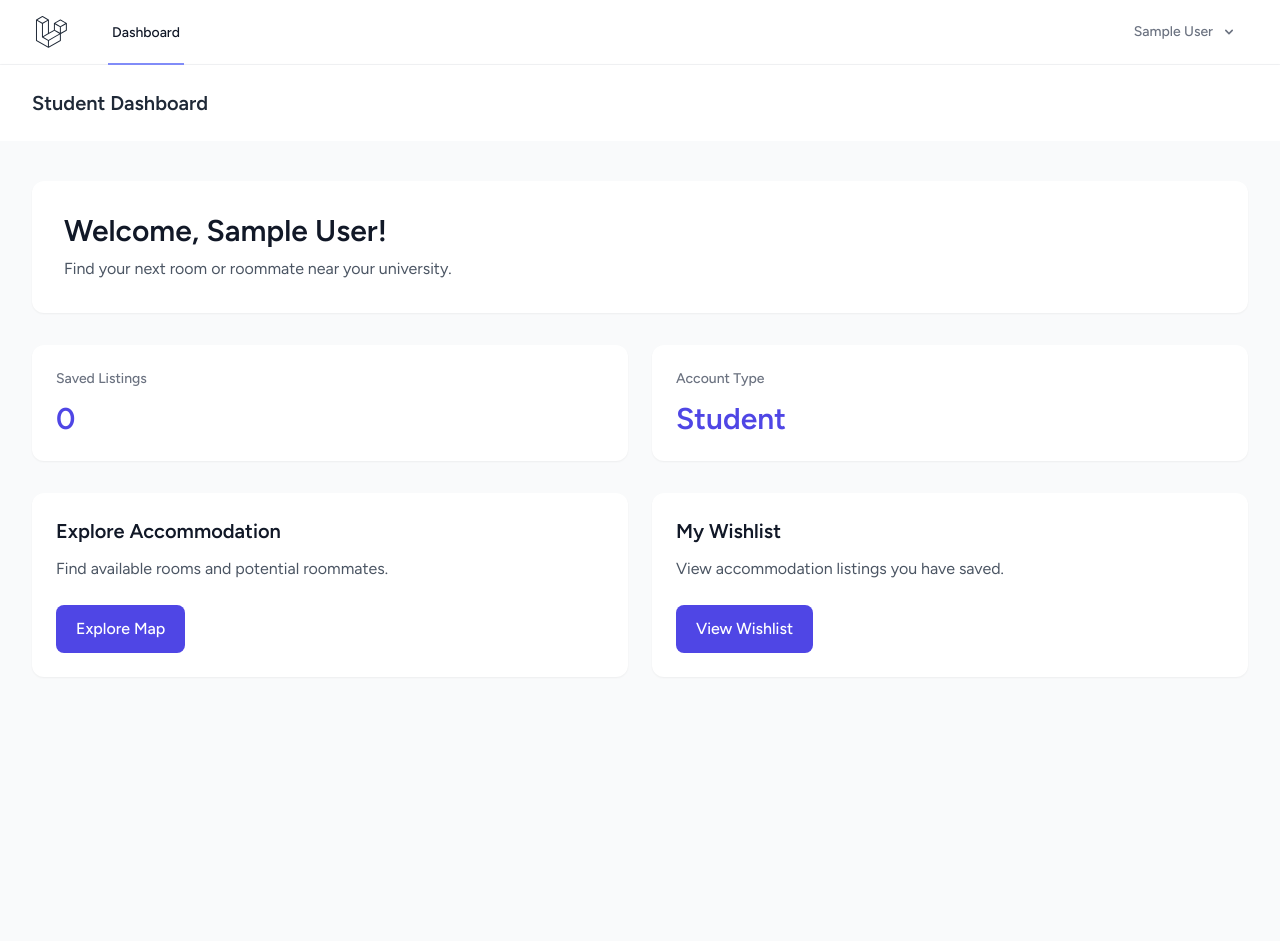
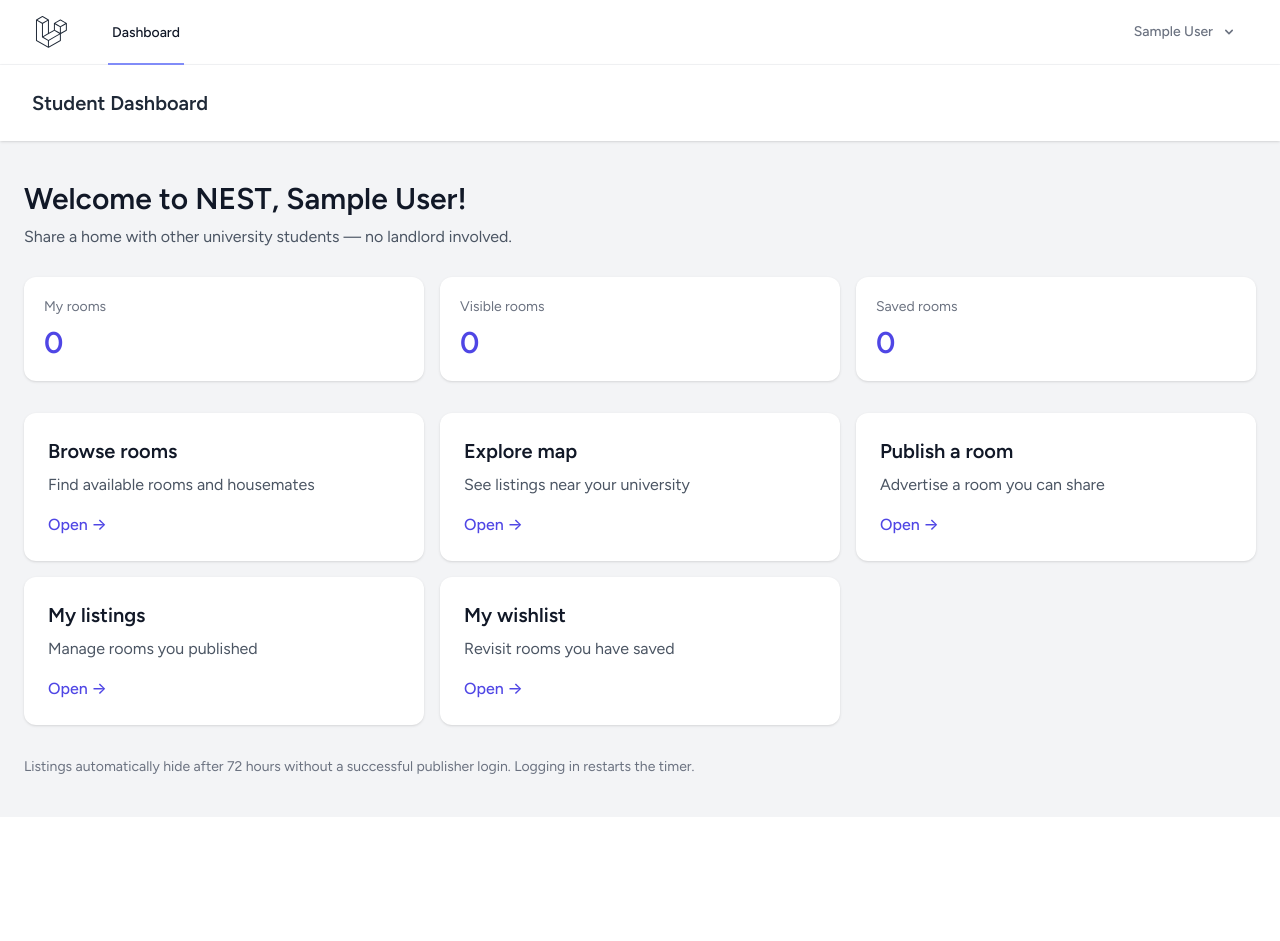
Before and after one commit to AadhityaEsc/NEST, a Laravel app: page /dashboard in a window 1280 px wide. After the commit the page ends 774 px from the top, so only its background shows below. Run offline with Laravel 12, Linux system fonts and the light colour scheme; the visitor is signed in with stand-in values (Sample User, id 1); data that the repository does not hold is empty; style sheets or scripts are compiled from the project's sources; parts of the project's set-up code (start-up, migrations or seed data) failed here and were passed over; some libraries are stand-ins or nearby versions.

Commit message:
page_udated/Dashboard/v1/01

```diff
--- a/resources/js/Pages/Dashboard.jsx
+++ b/resources/js/Pages/Dashboard.jsx
@@ -1,163 +1,46 @@
+import AuthenticatedLayout from '@/Layouts/AuthenticatedLayout';
+import { Head, Link, usePage } from '@inertiajs/react';
 
-import React from 'react';
-import { Head, Link, usePage } from '@inertiajs/react';
-import AuthenticatedLayout from '@/Layouts/AuthenticatedLayout';
+const actions = [
+    ['Browse rooms', '/listings', 'Find available rooms and housemates'],
+    ['Explore map', '/map', 'See listings near your university'],
+    ['Publish a room', '/listings/create', 'Advertise a room you can share'],
+    ['My listings', '/my-listings', 'Manage rooms you published'],
+    ['My wishlist', '/wishlist', 'Revisit rooms you have saved'],
+];
 
-export default function Dashboard({
-    myListingsCount = 0,
-    activeListingsCount = 0,
-    savedListingsCount = 0,
-}) {
+export default function Dashboard({ myListingsCount = 0, activeListingsCount = 0, savedListingsCount = 0 }) {
     const { auth } = usePage().props;
-    const user = auth.user;
-
-    const isLandlord = user.role === 'landlord';
 
     return (
-
-        <AuthenticatedLayout
-            user={user}
-            header={
-                <h2 className="text-xl font-semibold text-gray-800">
-                    {isLandlord
-                        ? 'Landlord Dashboard'
-                        : 'Student Dashboard'}
-                </h2>
-            }
-        >
+        <AuthenticatedLayout user={auth.user} header={<h2 className="font-semibold text-xl text-gray-800">Student Dashboard</h2>}>
             <Head title="Dashboard" />
-
-            <div className="min-h-screen bg-gray-50 py-10">
-                <div className="mx-auto max-w-7xl px-4 sm:px-6 lg:px-8">
-
-                    {/* Welcome section */}
-                    <div className="mb-8 rounded-xl bg-white p-8 shadow-sm">
-                        <h1 className="text-3xl font-bold text-gray-900">
-                            Welcome, {user.name}!
-                        </h1>
-
-                        <p className="mt-2 text-gray-600">
-                            {isLandlord
-                                ? 'Manage your properties and accommodation listings.'
-                                : 'Find your next room or roommate near your university.'}
-                        </p>
-                    </div>
-
-                    {/* Landlord Dashboard */}
-                    {isLandlord ? (
-                        <>
-                            <div className="grid gap-6 md:grid-cols-2">
-
-                                <StatCard
-                                    title="Total Listings"
-                                    value={myListingsCount}
-                                />
-
-                                <StatCard
-                                    title="Active Listings"
-                                    value={activeListingsCount}
-                                />
-
-                            </div>
-
-                            <div className="mt-8 grid gap-6 md:grid-cols-2">
-
-                                <FeatureCard
-                                    title="Create Listing"
-                                    description="Advertise a room or accommodation."
-                                    href="/listings/create"
-                                    buttonText="Create Listing"
-                                />
-
-                                <FeatureCard
-                                    title="Manage Listings"
-                                    description="View and manage your accommodation listings."
-                                    href="/my-listings"
-                                    buttonText="Manage Listings"
-                                />
-
-                            </div>
-                        </>
-                    ) : (
-                        <>
-                            <div className="grid gap-6 md:grid-cols-2">
-
-                                <StatCard
-                                    title="Saved Listings"
-                                    value={savedListingsCount}
-                                />
-
-                                <StatCard
-                                    title="Account Type"
-                                    value="Student"
-                                />
-
-                            </div>
-
-                            <div className="mt-8 grid gap-6 md:grid-cols-2">
-
-                                <FeatureCard
-                                    title="Explore Accommodation"
-                                    description="Find available rooms and potential roommates."
-                                    href="/map"
-                                    buttonText="Explore Map"
-                                />
-
-                                <FeatureCard
-                                    title="My Wishlist"
-                                    description="View accommodation listings you have saved."
-                                    href="/wishlist"
-                                    buttonText="View Wishlist"
-                                />
-
-                            </div>
-                        </>
-                    )}
-
+            <main className="mx-auto max-w-7xl px-4 py-10 sm:px-6">
+                <h1 className="text-3xl font-bold text-gray-900">Welcome to NEST, {auth.user.name}!</h1>
+                <p className="mt-2 text-gray-600">Share a home with other university students — no landlord involved.</p>
+                <div className="mt-7 grid gap-4 sm:grid-cols-3">
+                    {[
+                        ['My rooms', myListingsCount],
+                        ['Visible rooms', activeListingsCount],
+                        ['Saved rooms', savedListingsCount],
+                    ].map(([label, value]) => (
+                        <div key={label} className="rounded-xl bg-white p-5 shadow">
+                            <p className="text-sm text-gray-500">{label}</p>
+                            <p className="mt-2 text-3xl font-bold text-indigo-600">{value}</p>
+                        </div>
+                    ))}
                 </div>
-            </div>
+                <div className="mt-8 grid gap-4 sm:grid-cols-2 lg:grid-cols-3">
+                    {actions.map(([name, href, description]) => (
+                        <Link key={href} href={href} className="rounded-xl bg-white p-6 shadow transition hover:shadow-md">
+                            <h2 className="text-xl font-semibold text-gray-900">{name}</h2>
+                            <p className="mt-2 text-gray-600">{description}</p>
+                            <span className="mt-4 inline-block font-medium text-indigo-600">Open →</span>
+                        </Link>
+                    ))}
+                </div>
+                <p className="mt-8 text-sm text-gray-500">Listings automatically hide after 72 hours without a successful publisher login. Logging in restarts the timer.</p>
+            </main>
         </AuthenticatedLayout>
     );
 }
-
-function StatCard({ title, value }) {
-    return (
-        <div className="rounded-xl bg-white p-6 shadow-sm">
-            <p className="text-sm font-medium text-gray-500">
-                {title}
-            </p>
-
-            <h3 className="mt-3 text-3xl font-bold text-indigo-600">
-                {value}
-            </h3>
-        </div>
-    );
-}
-
-function FeatureCard({
-    title,
-    description,
-    href,
-    buttonText,
-}) {
-    return (
-        <div className="rounded-xl bg-white p-6 shadow-sm">
-
-            <h3 className="text-xl font-semibold text-gray-900">
-                {title}
-            </h3>
-
-            <p className="mt-3 text-gray-600">
-                {description}
-            </p>
-
-            <Link
-                href={href}
-                className="mt-6 inline-block rounded-lg bg-indigo-600 px-5 py-3 font-medium text-white transition hover:bg-indigo-700"
-            >
-                {buttonText}
-            </Link>
-
-        </div>
-    );
-}
```
